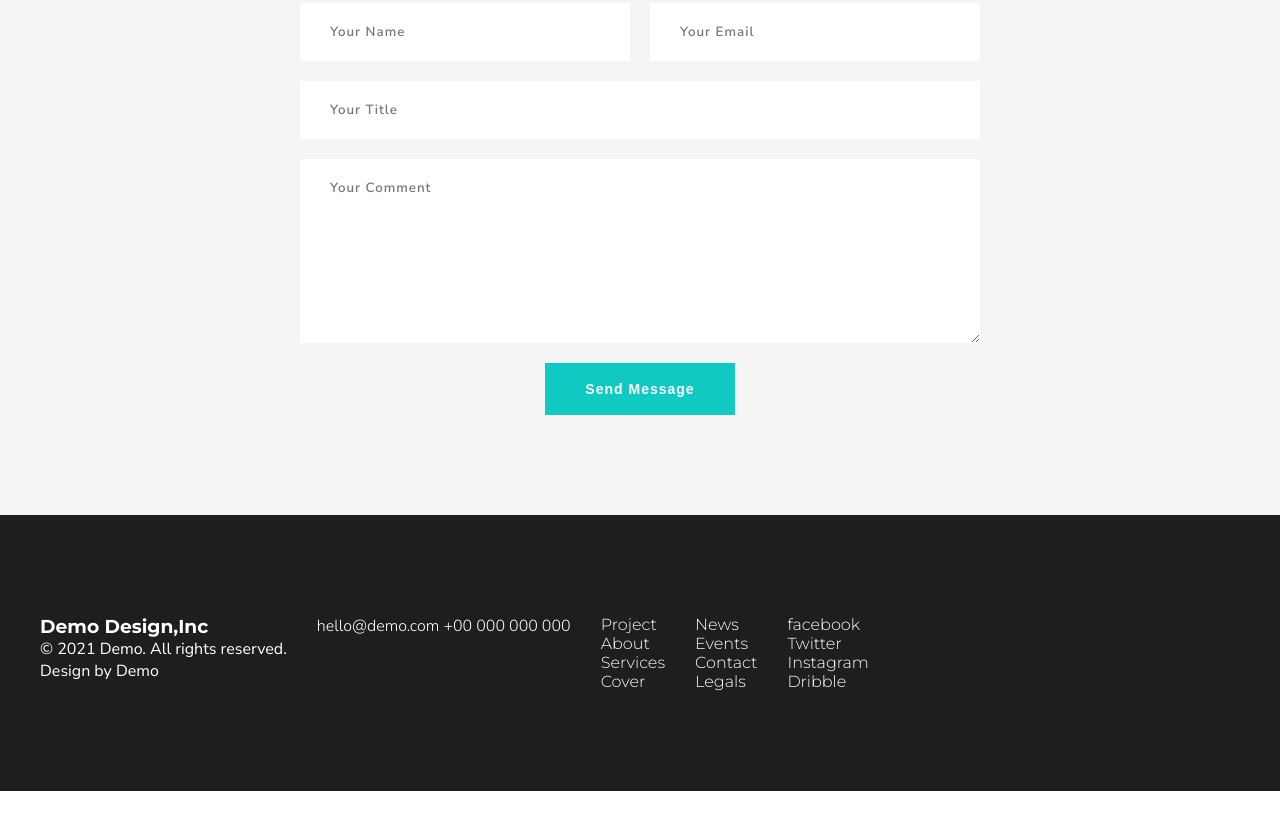
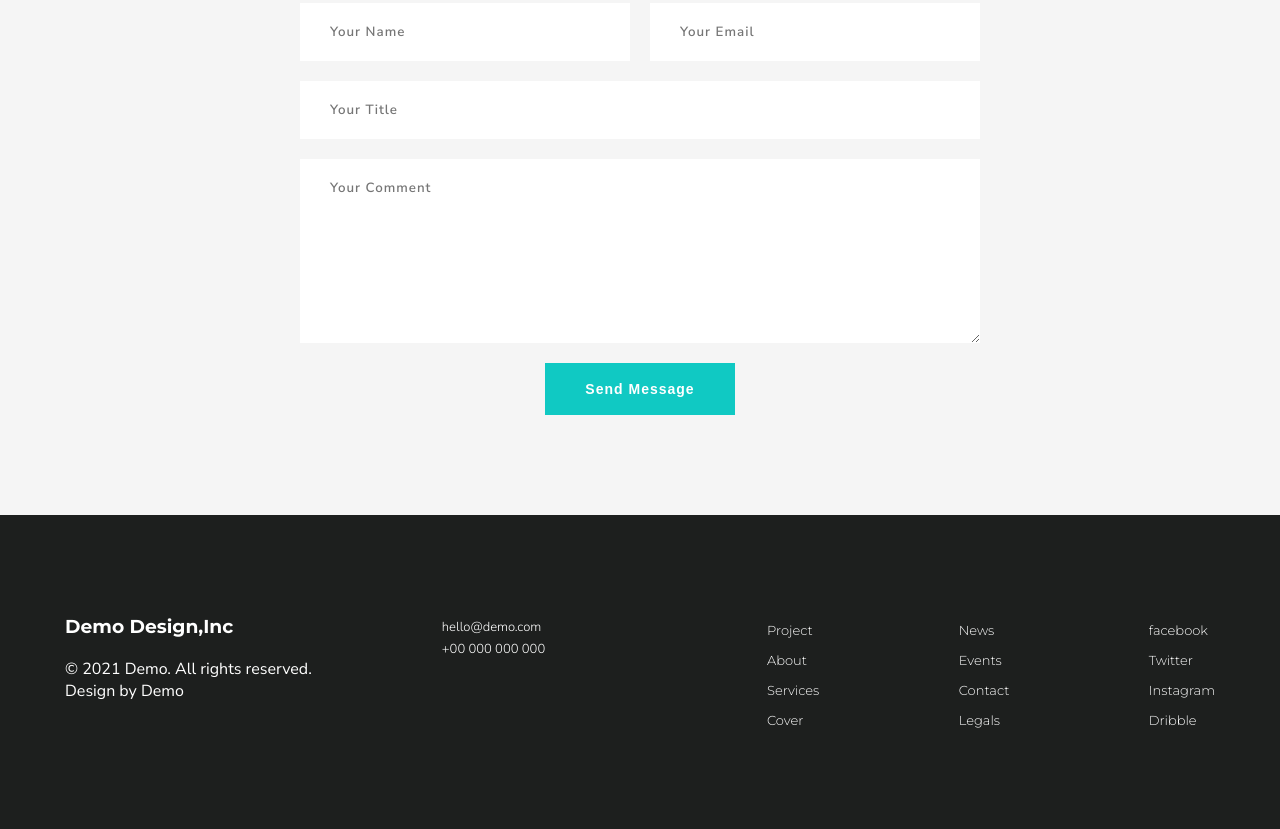
Before and after one commit to Bhawna-V2/Assignment2, a plain HTML site: page index.html in a window 1280 px wide. Shown: the part 2675-3504 px from the top of the page. Before the commit the page ends 3466 px from the top, so only its background shows below. Drawn offline with Linux system fonts and the light colour scheme.

Commit message:
footer-changes

```diff
--- a/assets/styles/scss/main.scss
+++ b/assets/styles/scss/main.scss
@@ -260,33 +260,53 @@
     .container {
         display: flex;
         gap: 30px;
+        padding: 0 25px;
         @media #{$sm-down} {
             flex-direction: column;
-            padding: 0 25px;
         }
     }
-    h3 {
+    h3, p , a {
         color: $white;
     }
-    p {
-        color: $white;
+    h3 {
+        margin-bottom: 20px;
     }
     a {
-        color: $white;
         text-transform: none;
         font-weight: 300;
+        font-size: 13px;
     }
     .contact-main {
         display: flex;
         gap: 30px;
+        width: 60%;
+        @media #{$sm-down} {
+            width: calc(100% - 10px);
+            justify-content: space-between;
+        }
+        @media #{$vs-down} {
+            flex-direction: column;
+            text-align: center;
+        }
+        .contact-detail {
+            margin-left: 100px;
+            @media #{$md-down} {
+                margin-left: 0;
+            }
+        }
     }
     .link-main {
         display: flex;
+        justify-content: space-between;
         gap: 30px;
+        width: 40%;
+        @media #{$sm-down} {
+            width:100%;
+        }
         nav {
-
             a {
                 display: block;
+                line-height: 30px;
             }
         }
     }
--- a/index.html
+++ b/index.html
@@ -156,7 +156,7 @@
                     <p>Design by Demo</p>
                 </div>
                 <div class="contact-detail">
-                    <a href="mailto:hello@demo.com">hello@demo.com</a>
+                    <a href="mailto:hello@demo.com">hello@demo.com</a><br>
                     <a href="tel:000000000">+00 000 000 000</a>
                 </div>
             </div>
```
Also changed, not shown: assets/styles/css/main.css, 1 other file.
